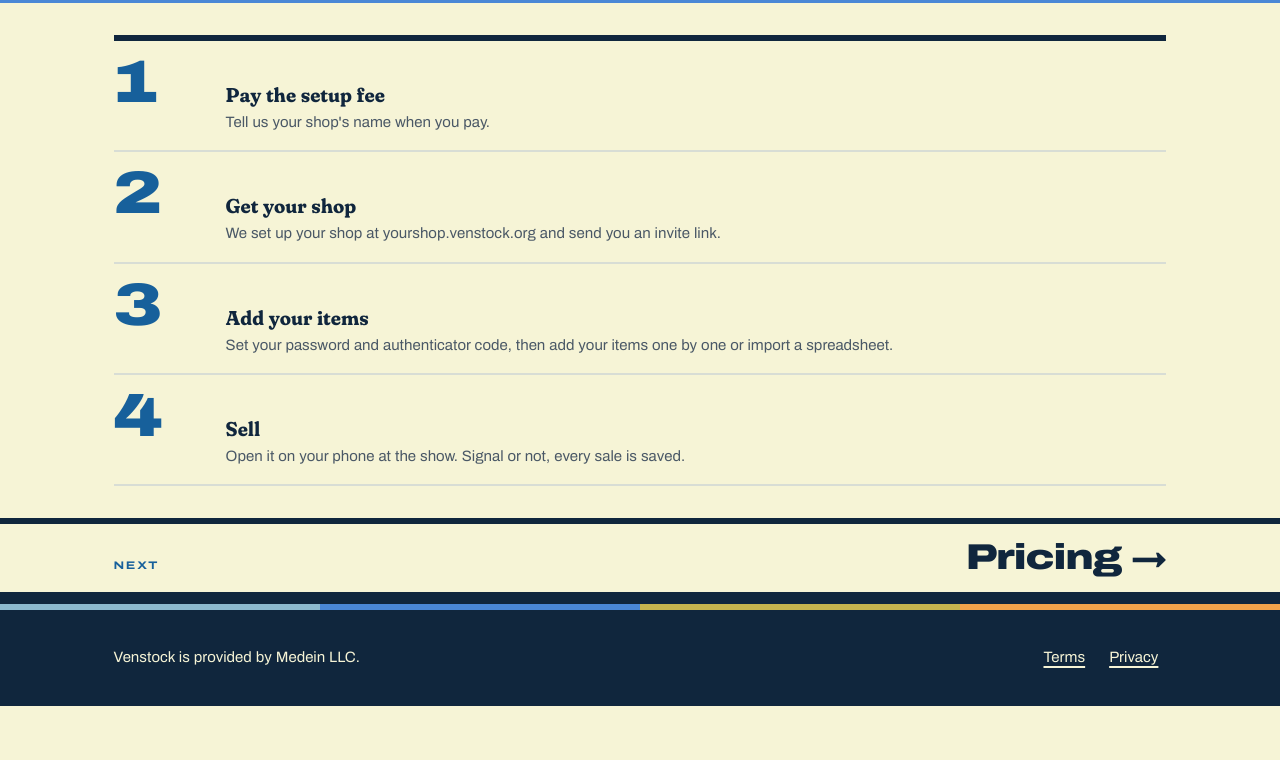
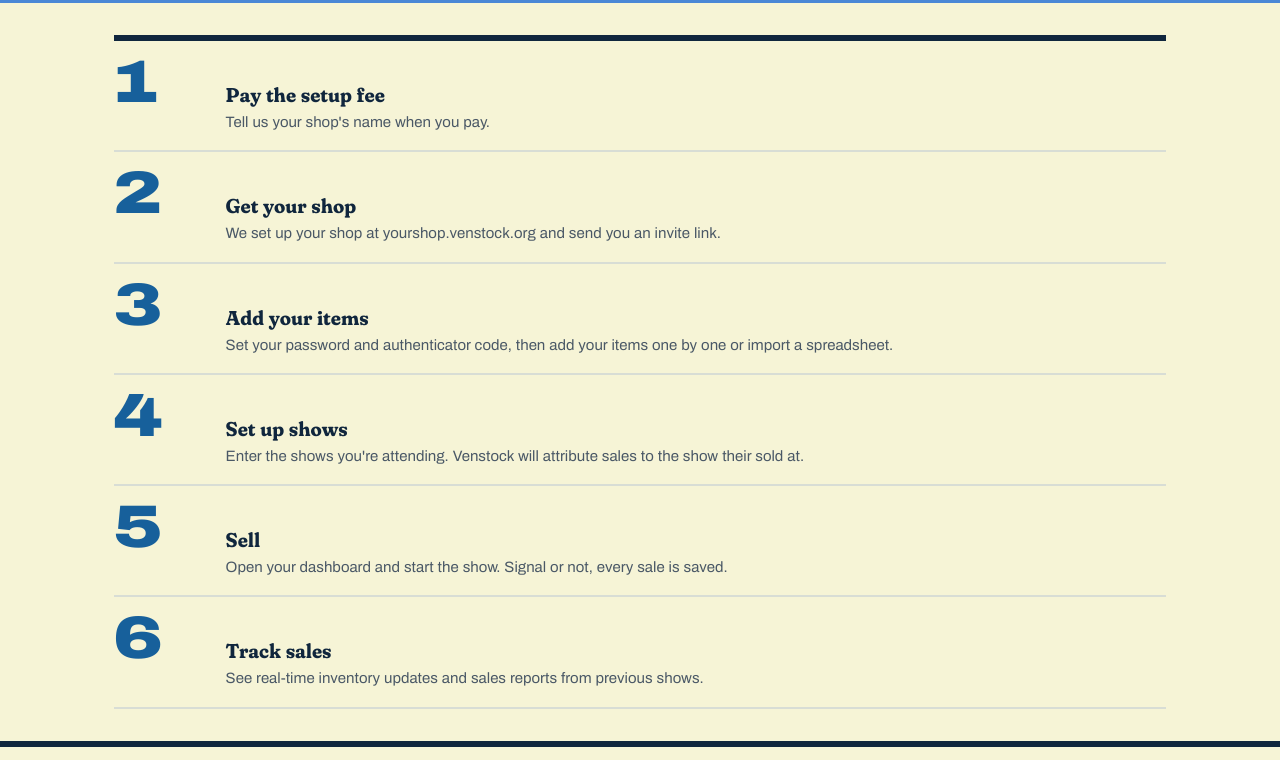
Before and after one commit to izzabizz5/venstock, a website: page site/public/how.html in a window 1280 px wide. Shown: the part 185-945 px from the top of the page. Before the commit the page ends 891 px from the top, so only its background shows below. Drawn offline with Linux system fonts and the light colour scheme.

Commit message:
Public site: restore the six onboarding steps in how.html
These steps were written by hand and lost when the pages were regenerated
from a script; restored from the editor's saved copy (17:30:20).

Co-Authored-By: Claude Opus 5.5 <noreply@anthropic.com>

```diff
--- a/site/public/how.html
+++ b/site/public/how.html
@@ -34,12 +34,13 @@
 
     <section class="body" aria-label="The steps">
       <div class="wrap">
-        <!-- TODO: check these steps match how you onboard vendors. -->
         <ol class="steps">
           <li><b>Pay the setup fee</b><span>Tell us your shop's name when you pay.</span></li>
           <li><b>Get your shop</b><span>We set up your shop at <span class="num">yourshop.venstock.org</span> and send you an invite link.</span></li>
           <li><b>Add your items</b><span>Set your password and authenticator code, then add your items one by one or import a spreadsheet.</span></li>
-          <li><b>Sell</b><span>Open it on your phone at the show. Signal or not, every sale is saved.</span></li>
+          <li><b>Set up shows</b><span>Enter the shows you're attending. Venstock will attribute sales to the show their sold at.</span></li>
+          <li><b>Sell</b><span>Open your dashboard and start the show. Signal or not, every sale is saved.</span></li>
+          <li><b>Track sales</b><span>See real-time inventory updates and sales reports from previous shows.</span></li>
         </ol>
       </div>
     </section>
```
